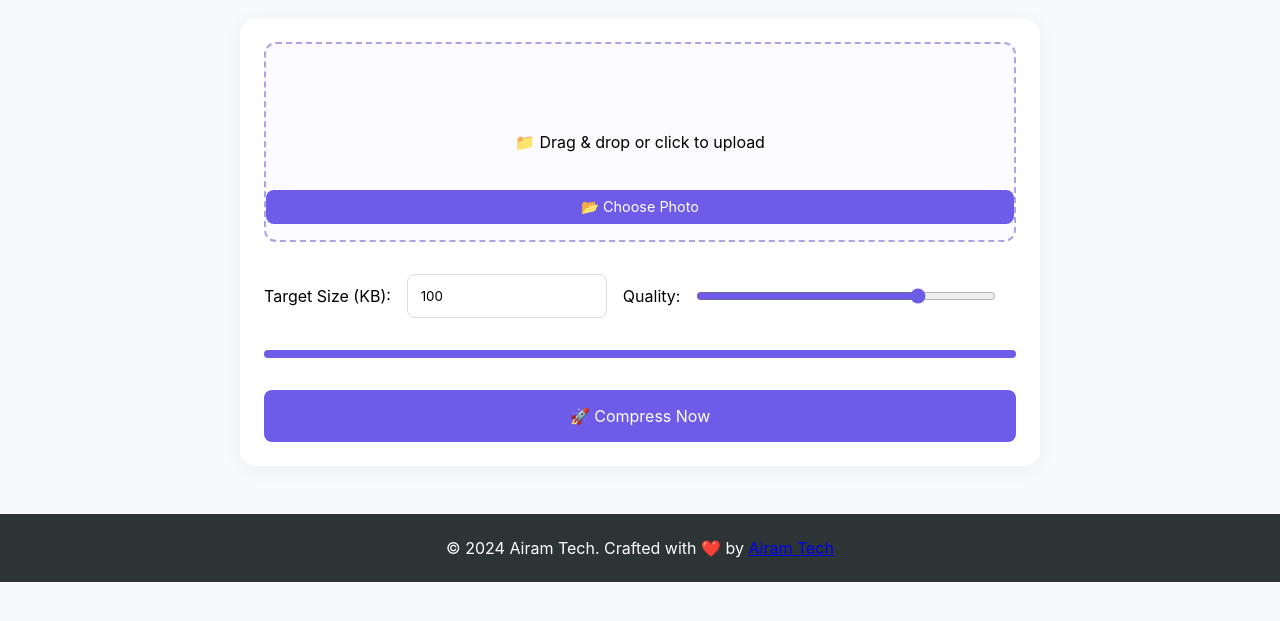
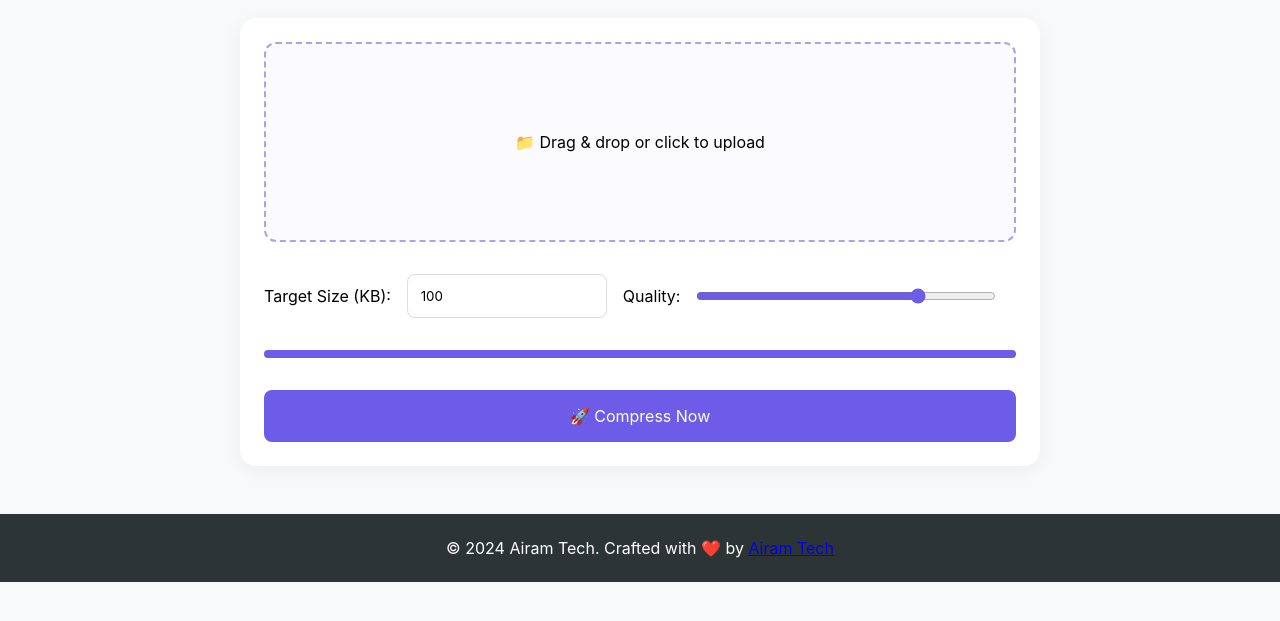
Before and after one commit to deepakrajpant/photo, a plain HTML site: page index.html in a window 1280 px wide. Shown: the part 137-758 px from the top of the page. Drawn offline with Linux system fonts and the light colour scheme.

Commit message:
Update index.html

```diff
--- a/index.html
+++ b/index.html
@@ -6,36 +6,6 @@
     <title>Airam Tech - Advanced Image Compressor</title>
     <link rel="icon" type="image/png" href="favicon.png">
     <style>
-     /* Add new button styles */
-        .choose-btn {
-            background: var(--primary-color);
-            color: white;
-            border: none;
-            padding: 0.5rem 1rem;
-            border-radius: 8px;
-            cursor: pointer;
-            transition: all 0.3s;
-            position: absolute;
-            bottom: 1rem;
-            left: 50%;
-            transform: translateX(-50%);
-            display: flex;
-            align-items: center;
-            gap: 0.25rem;
-            font-size: 0.9rem;
-        }
-
-        .choose-btn:hover {
-            opacity: 0.9;
-            transform: translateX(-50%) translateY(-2px);
-        }
-
-        @media (max-width: 768px) {
-            .choose-btn {
-                padding: 0.4rem 0.8rem;
-                font-size: 0.8rem;
-            }
-        }
         :root {
             --primary-color: #6c5ce7;
             --secondary-color: #a8a4e6;
@@ -258,7 +228,6 @@
     </style>
 </head>
 <body>
-
     <nav>
         <ul>
             <li><a href="index.html">Home</a></li>
@@ -277,7 +246,6 @@
         <div class="upload-area" onclick="document.getElementById('fileInput').click()">
             <img id="previewImage" alt="Image preview">
             <p id="uploadText">📁 Drag & drop or click to upload</p>
-     <button class="choose-btn" onclick="document.getElementById('fileInput').click(); event.stopPropagation();">📂 Choose Photo</button>
             <input type="file" id="fileInput" accept="image/*" hidden>
         </div>
 
```
Lines whose indentation alone changed are shown as unchanged.
